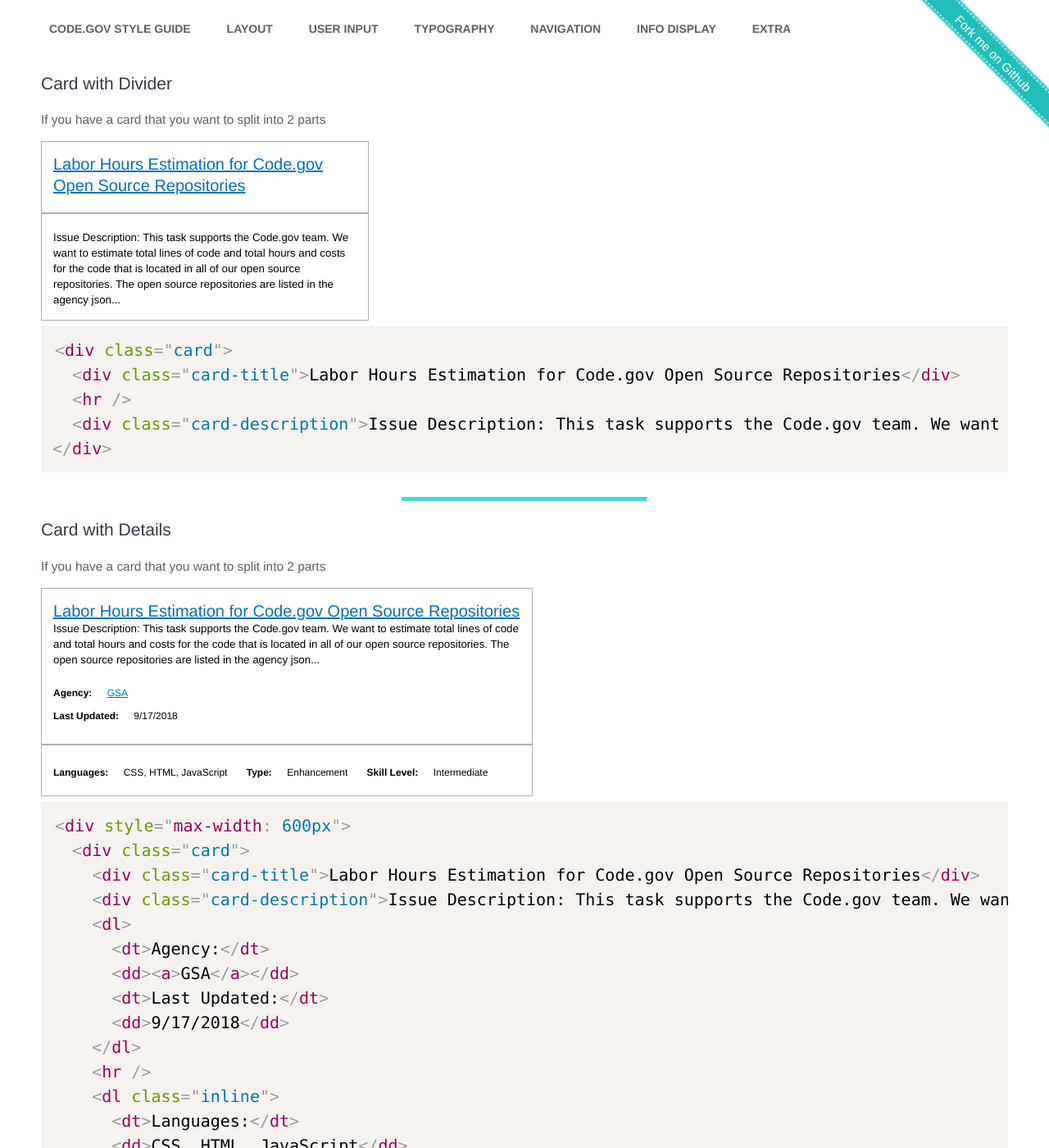
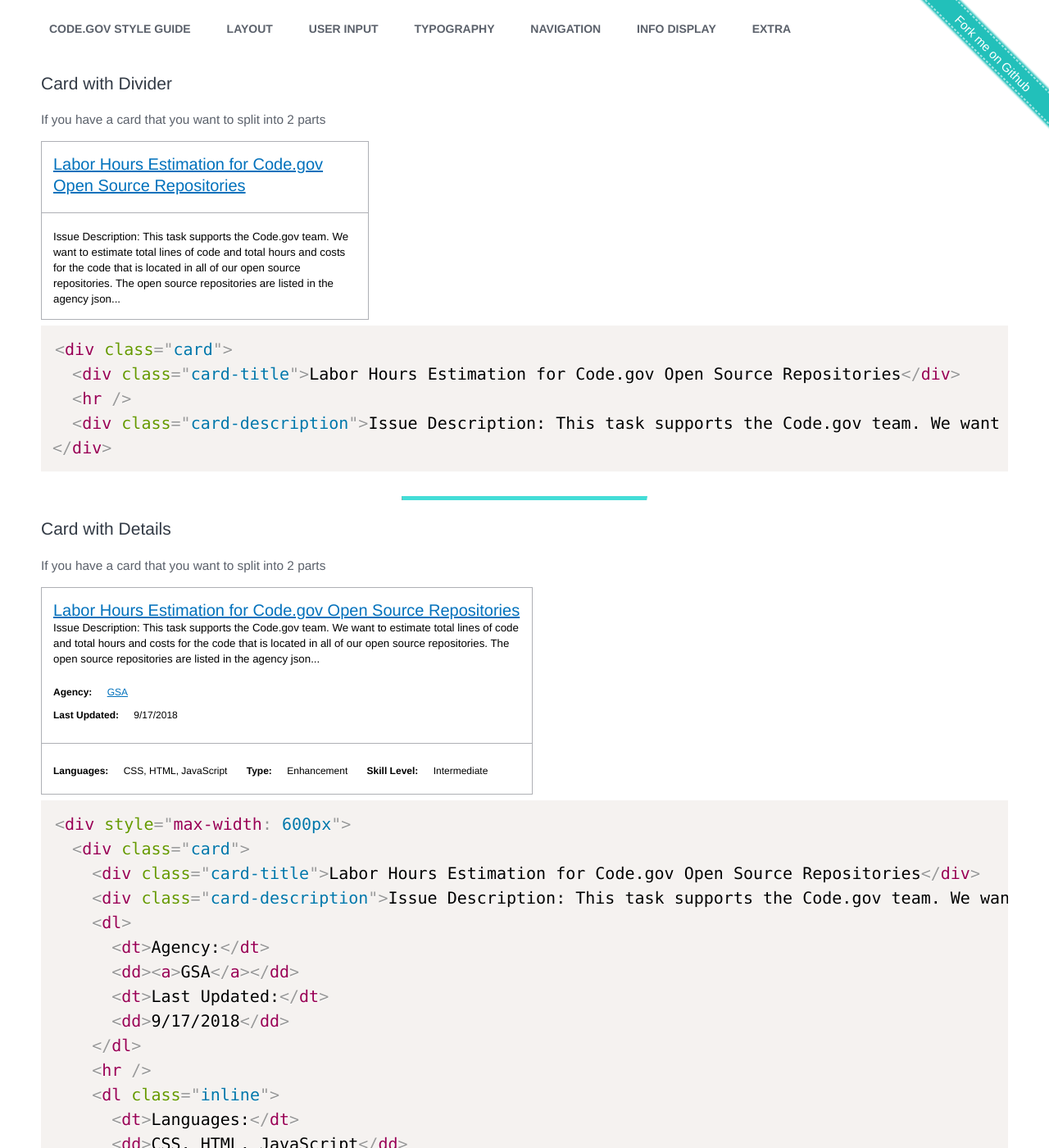
Before and after one commit to GSA/code-gov-style, a Jekyll site: the page built from components/cards.md, in a window 1280 px wide and 1400 px high, scrolled down 1206 px. Shown: the whole window at 82% size. Built offline with Jekyll 4.4.1, drawn with Linux system fonts in a browser that asks for light colours.

Commit message:
Update card hr width

```diff
--- a/_sass/_cards.scss
+++ b/_sass/_cards.scss
@@ -102,7 +102,7 @@
   }
 
   hr {
-    border-top: 2px solid $color-gray-light;
+    border-top: 1px solid $color-gray-light;
     display: block;
     margin-left: -1.2em;
     margin-right: -1.25em;
```
